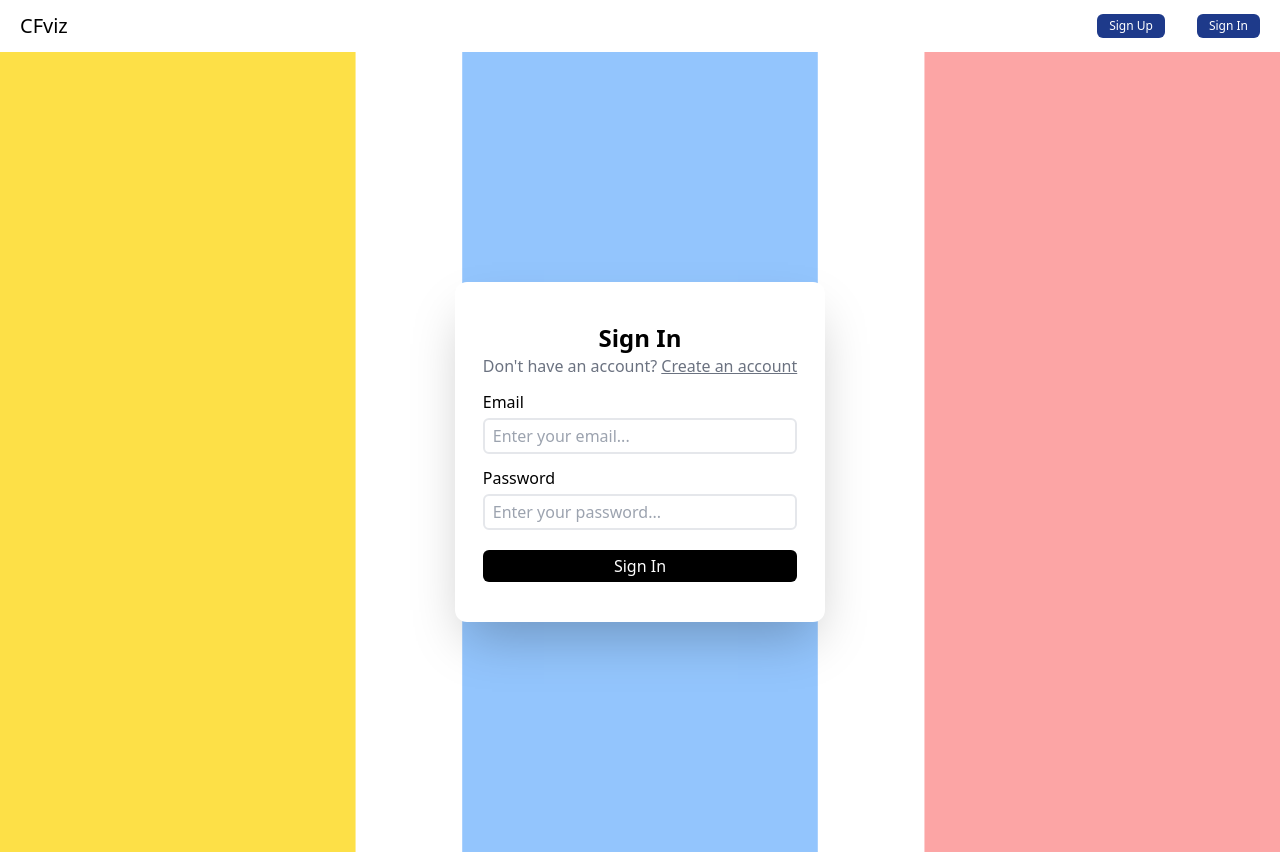
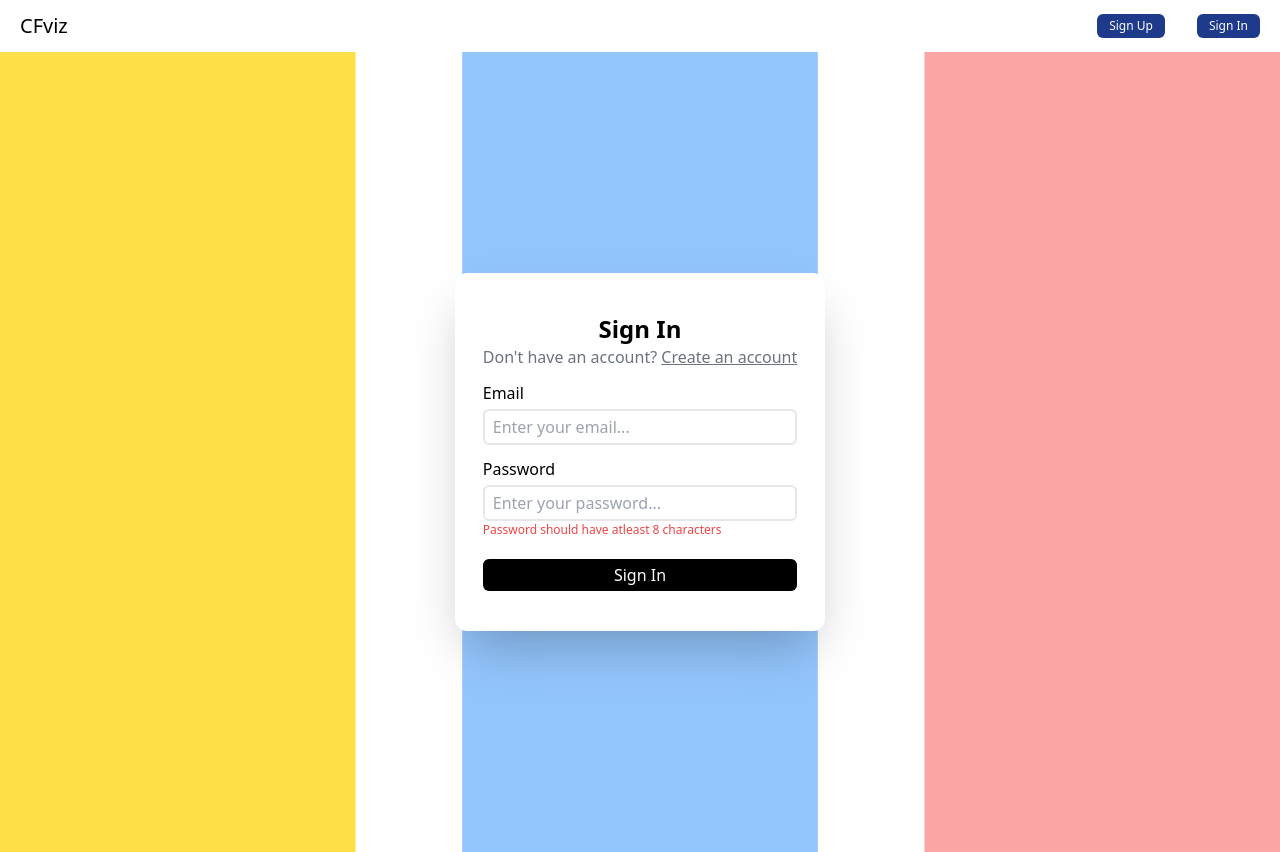
Before and after one commit to dalaixlmao/cf-viz, a React (Vite) app in the folder frontend/: page /signin in a window 1280 px wide. Built offline with nearby package versions, Linux system fonts and the light colour scheme; no server answers.

Commit message:
improved ui

```diff
--- a/frontend/src/components/Navbar.tsx
+++ b/frontend/src/components/Navbar.tsx
@@ -4,10 +4,11 @@ import { useNavigate } from "react-router-dom";
 import { URL } from "../config";
 export function Navbar() {
   const [avatar, setAvatar] = useState("");
+  const [vis, setVis] = useState(false);
   const navigate = useNavigate();
   useEffect(() => {
     axios
-      .get(URL+"/user/nav", {
+      .get(URL + "/user/nav", {
         headers: {
           Authorization: localStorage.getItem("token"),
         },
@@ -17,7 +18,7 @@ export function Navbar() {
       });
   }, []);
   return (
-    <div className="w-full bg-white/80 py-3 px-5 backdrop-blur-lg flex flex-row justify-between items-center">
+    <div className="transition-all w-full bg-white/80 py-3 px-5 backdrop-blur-lg flex flex-row justify-between items-center">
       <div className="flex items-center w-3/5">
         <div
           className="text-xl font-light hover:cursor-pointer"
@@ -31,19 +32,55 @@ export function Navbar() {
       <div className="w-2/5 flex justify-end">
         {!localStorage.getItem("token") ? (
           <div className="flex flex-row justify-end">
-            <button className="bg-blue-900 text-xs font-light text-white rounded-md py-1 px-3 mr-8" onClick={()=>{navigate('/signup')}}>Sign Up</button>
-            <button className="bg-blue-900 text-xs font-light text-white rounded-md py-1 px-3" onClick={()=>{navigate('/signin')}}>Sign In</button>
+            <button
+              className="bg-blue-900 text-xs font-light text-white rounded-md py-1 px-3 mr-8"
+              onClick={() => {
+                navigate("/signup");
+              }}
+            >
+              Sign Up
+            </button>
+            <button
+              className="bg-blue-900 text-xs font-light text-white rounded-md py-1 px-3"
+              onClick={() => {
+                navigate("/signin");
+              }}
+            >
+              Sign In
+            </button>
           </div>
-        ) : (
-
-          avatar!=""?<img
+        ) : avatar != "" ? (
+          <img
             className="w-8 h-8 rounded-full hover:cursor-pointer"
             onClick={() => {
-              navigate("/dashboard");
+              setVis(!vis);
             }}
             src={avatar}
-          />:<div className="w-8 h-8 rounded-full hover:cursor-pointer bg-gray-400"></div>
+          />
+        ) : (
+          <div className="w-8 h-8 rounded-full hover:cursor-pointer bg-gray-400"></div>
         )}
+        {vis && <div className="w-[200px] py-2 px-2 flex flex-col items-center justify-center bg-white border border-gray/30 rounded-md absolute right-0 top-12">
+          <div
+            onClick={() => {
+              navigate("/dashboard");
+              setVis(false);
+            }}
+            className="border-b transition-all rounded-md hover:bg-black/20 w-full cursor-pointer flex flex-col items-center"
+          >
+            Profile
+          </div>
+          <div
+            onClick={() => {
+              localStorage.removeItem("token");
+              navigate("/signin");
+              setVis(false);
+            }}
+            className="w-full transition-all rounded-md flex hover:bg-black/20 cursor-pointer flex-col items-center"
+          >
+            Log Out
+          </div>
+        </div>}
       </div>
     </div>
   );
--- a/frontend/src/config.ts
+++ b/frontend/src/config.ts
@@ -1 +1,2 @@
 export const URL = "https://backend.aaryan4nubhav.workers.dev";
+// export const URL = "http://127.0.0.1:8787";
--- a/frontend/src/page/Signin.tsx
+++ b/frontend/src/page/Signin.tsx
@@ -2,7 +2,7 @@ import Card from "../components/Card";
 import Heading from "../components/Heading";
 import InputBox from "../components/InputBox";
 import Button from "../components/Button";
-import { useState } from "react";
+import { useEffect, useState } from "react";
 import axios from "axios";
 import { useNavigate } from "react-router-dom";
 import ErrorComponent from "../components/ErrorComponent";
@@ -14,6 +14,7 @@ export default function Signin() {
   const [loading, setLoading] = useState(false);
   const [error, setError] = useState(false);
   const [errorM, setErrorM] = useState("");
+  const [validPass, setValidPass] = useState(false);
 
   async function onClick() {
     setLoading(true);
@@ -27,7 +28,7 @@ export default function Signin() {
         localStorage.setItem("token", "Bearer " + response.data.token);
         navigate("/dashboard");
       }
-    } catch (e:any) {
+    } catch (e: any) {
       setError(true);
       if (e.response.data) setErrorM(e.response.data.message);
       else setErrorM(e.message);
@@ -40,6 +41,12 @@ export default function Signin() {
       }, 3000);
     }
   }
+
+  useEffect(() => {
+    if (password.length >= 8) setValidPass(true);
+    else setValidPass(false);
+  }, [password, setValidPass]);
+
   return (
     <div className="w-full h-full flex flex-col justify-center items-center bg-cfbg bg-no-repeat bg-cover bg-center">
       <div className="absolute top-14">
@@ -59,6 +66,11 @@ export default function Signin() {
           label="Password"
           placeholder="Enter your password..."
         />
+        {!validPass && (
+          <div className="text-[12px] text-red-500">
+            Password should have atleast 8 characters
+          </div>
+        )}
         <Button title={"Sign In"} onClick={onClick} loading={loading} />
       </Card>
     </div>
--- a/frontend/src/page/Signup.tsx
+++ b/frontend/src/page/Signup.tsx
@@ -67,6 +67,11 @@ export default function Signup() {
           label="Password"
           placeholder="Enter your password..."
         />
+        {(password.length<8) && (
+          <div className="text-[12px] text-red-500">
+            Password should have atleast 8 characters
+          </div>
+        )}
         <Button title={"Sign Up"} onClick={onClick} loading={loading} />
       </Card>
     </div>
```
